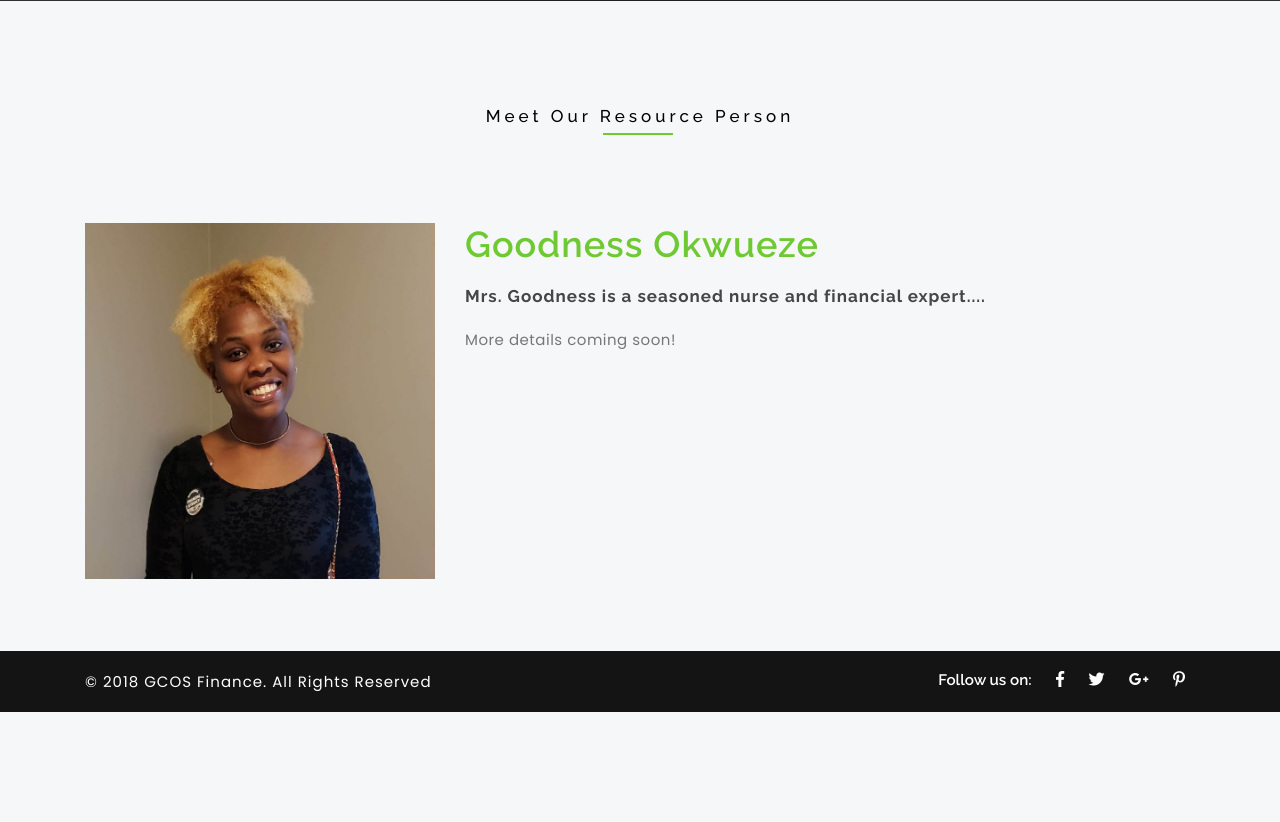
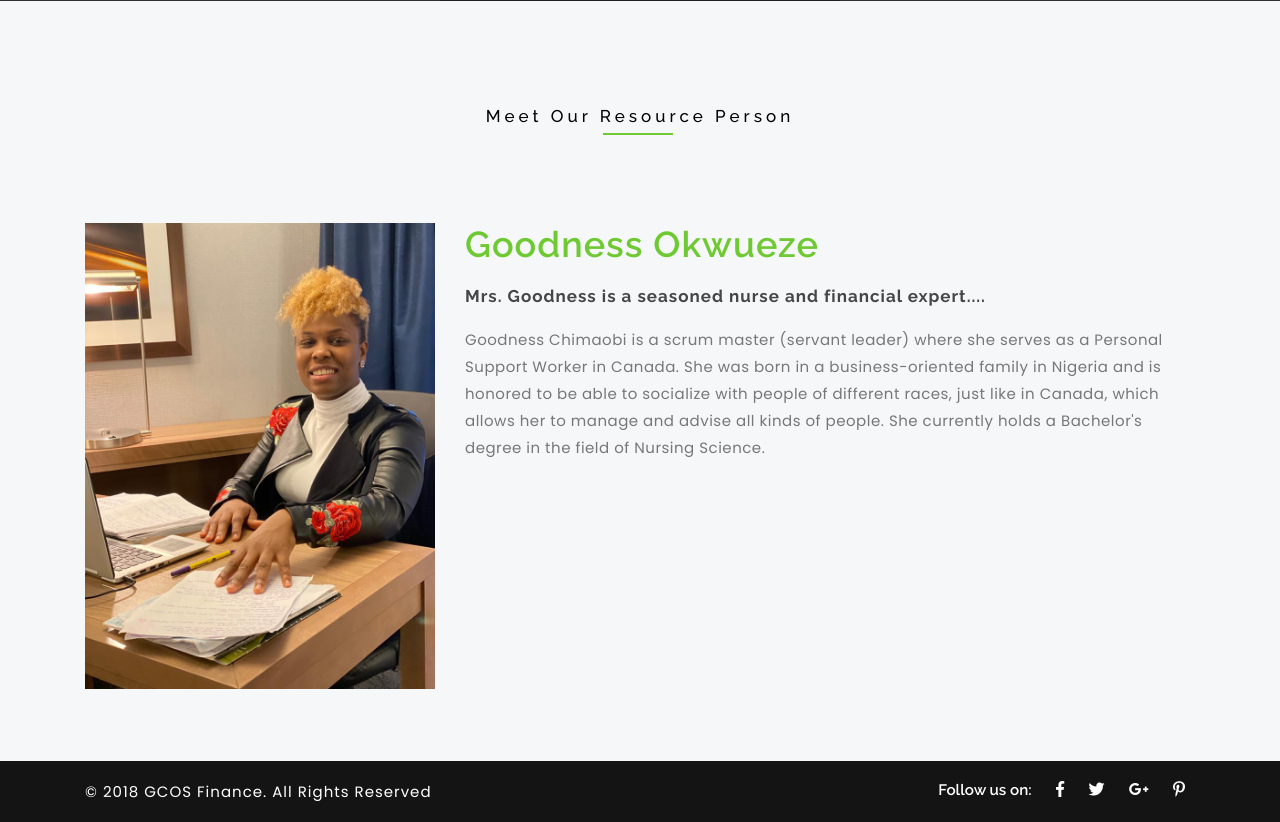
Before and after one commit to Francis-Ebere-Emeafu/gcosfinance, a Django app: page /about in a window 1280 px wide. Shown: the part 1187-2009 px from the top of the page. Before the commit the page ends 1899 px from the top, so only its background shows below. Run offline with Django 3.2, Linux system fonts and the light colour scheme; some libraries are stand-ins or nearby versions; grey boxes are pictures that could not be loaded.

Commit message:
about Goodnesss

```diff
--- a/templates/about.html
+++ b/templates/about.html
@@ -68,7 +68,7 @@
     <div class="row about-tp mt-md-5 pt-5">
       <div class="col-lg-4 welcome-right">
         <div class="welcome-right-top">
-          <img src="{% static 'images/goodness.jpeg' %}" alt="" class="img-fluid">
+          <img src="{% static 'images/gcos3.jpeg' %}" alt="" class="img-fluid">
         </div>
       </div>
       <div class="col-lg-8 welcome-left">
@@ -77,7 +77,7 @@
           Mrs. Goodness is a seasoned nurse and financial expert....
         </h4>
         <p>
-          More details coming soon!
+        Goodness Chimaobi is a scrum master (servant leader) where she serves as a Personal Support Worker in Canada. She was born in a business-oriented family in Nigeria and is honored to be able to socialize with people of different races, just like in Canada, which allows her to manage and advise all kinds of people. She currently holds a Bachelor's degree in the field of Nursing Science.
         </p>
         <h4>
 
--- a/templates/base.html
+++ b/templates/base.html
@@ -24,6 +24,8 @@ License URL: http://creativecommons.org/licenses/by/3.0/
     </script>
 
     <!-- Bootstrap Core CSS -->
+    <link rel="icon" href="{% static 'images/favicon.ico' %}" type="image/x-icon">
+
     <link href="{% static 'css/bootstrap.css' %}" rel='stylesheet' type='text/css' />
     <link href="{% static 'css/style.css' %}" rel='stylesheet' type='text/css' />
     <!-- pop up box -->
```
Also changed, not shown: otherstatic/images/favicon.ico (added), otherstatic/images/favicon_io/android-chrome-192x192.png (added), otherstatic/images/favicon_io/android-chrome-512x512.png (added), otherstatic/images/favicon_io/apple-touch-icon.png (added), otherstatic/images/favicon_io/favicon-16x16.png (added), otherstatic/images/favicon_io/favicon-32x32.png (added), otherstatic/images/favicon_io/favicon.ico (added), otherstatic/images/favicon_io/site.webmanifest (added), otherstatic/images/favicon_io_1/android-chrome-192x192.png (added), otherstatic/images/favicon_io_1/android-chrome-512x512.png (added), otherstatic/images/favicon_io_1/apple-touch-icon.png (added), otherstatic/images/favicon_io_1/favicon-16x16.png (added), otherstatic/images/favicon_io_1/favicon-32x32.png (added), otherstatic/images/favicon_io_1/favicon.ico (added), 2 more files.
